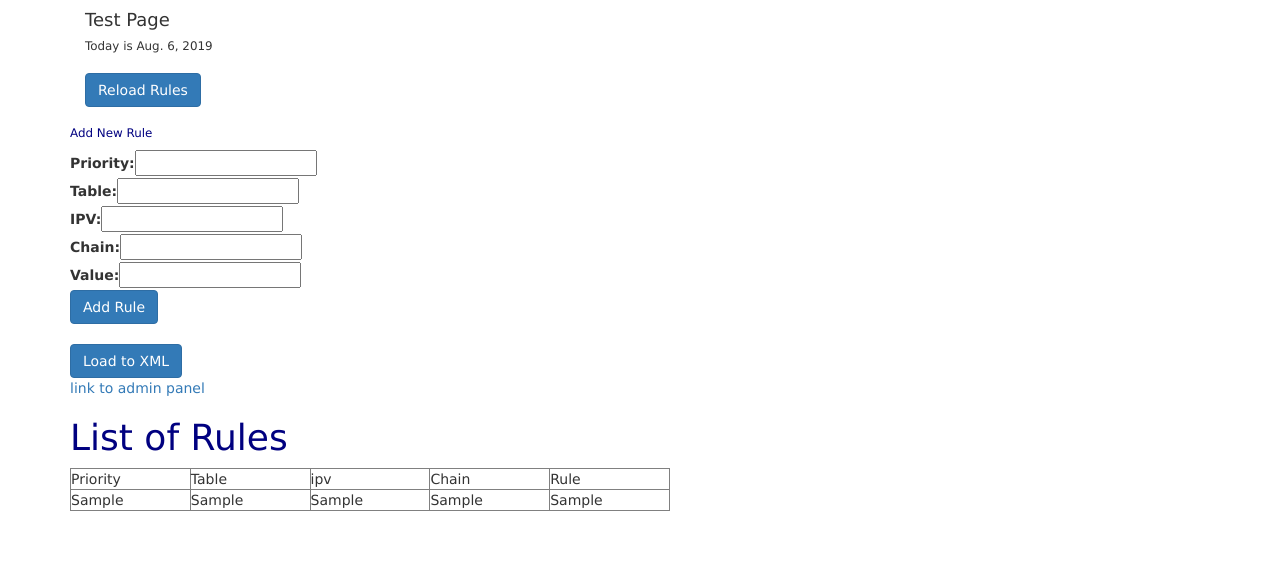
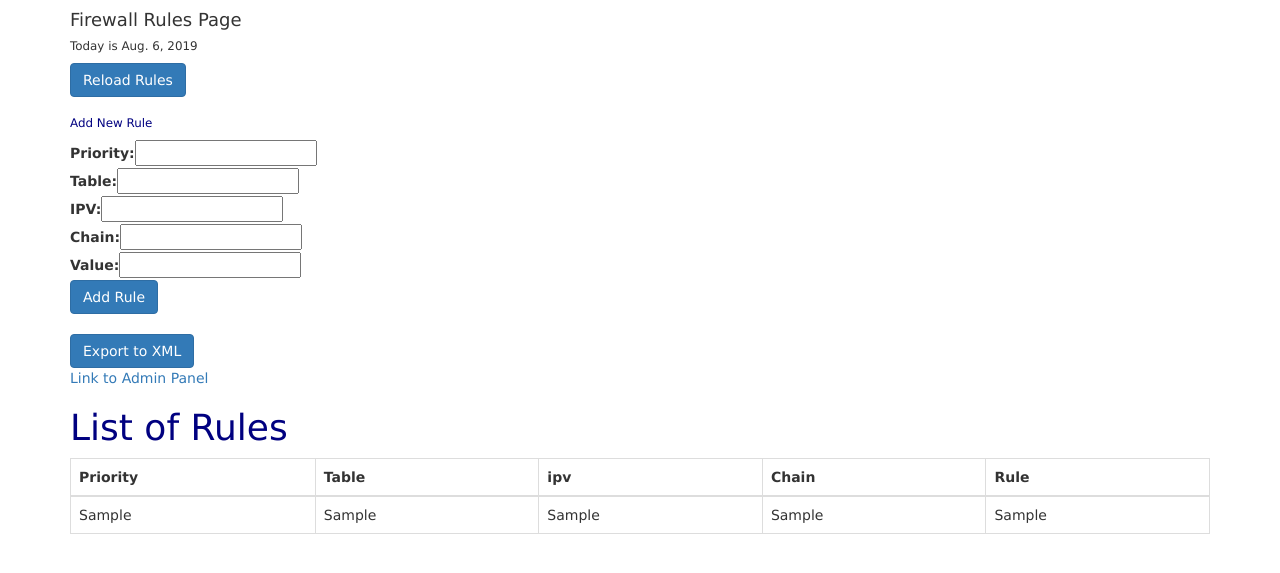
Before and after one commit to nakrifati/tryproj, a Django app: page /landing/ in a window 1280 px wide. Shown: the top 573 px of the page. Run offline with Django 3.2, Linux system fonts and the light colour scheme; tables that the repository leaves empty hold one stand-in row (values such as "Sample post"); some libraries are stand-ins or nearby versions.

Commit message:
Fixed html on landing page

```diff
--- a/templates/index.html
+++ b/templates/index.html
@@ -18,9 +18,9 @@
 <div class="container">
 <h1>index</h1>
 
-<a href="{% url 'admin:index' %}">link to admin panel</a>
+<a href="{% url 'admin:index' %}">Link to Admin Panel</a>
 <p></p>
-<a href="{% url 'landing' %}">link to landing panel</a>
+<a href="{% url 'landing' %}">Link Landing Panel</a>
 </div>
 <script src="https://code.jquery.com/jquery-2.1.4.min.js"></script>
 </body>
--- a/templates/landing/landing.html
+++ b/templates/landing/landing.html
@@ -20,19 +20,16 @@
 <body id="page-top">
 
 <div class="container">
-    <div class="container">
         <div class="row">
             <div class="col-lg-4 offset-lg-4">
-                <h1 class="h4 text-gray-900 mb-4">Test Page</h1>
+                <h1 class="h4 text-gray-900 mb-4">Firewall Rules Page</h1>
                 <h4 class="small font-weight-bold">Today is {{ today }}</h4>
             </div>
         </div>
-<p class="row"></p>
+
 <form action='{% url 'action_url' %}' method='POST'>{% csrf_token %}
     <button type='submit' class="btn btn-primary">Reload Rules</button>
 </form>
-
-    </div>
 
 
 <div>
@@ -47,28 +44,34 @@
                 <button type="submit" class="btn btn-primary">Add Rule</button>
             </form>
     </p>
-</div><p></p>
+</div>
+
 <p class="row"></p>
 
 <form action='{% url 'export_to_xml' %}' method='POST'>{% csrf_token %}
-<button type='submit' class="btn btn-primary">Load to XML</button>
+    <button type='submit' class="btn btn-primary">Export to XML</button>
 </form>
 
     <div class="border">
-<a href="{% url 'admin:index' %}">link to admin panel</a>
-<p class="row"></p></div>
+        <a href="{% url 'admin:index' %}">Link to Admin Panel</a>
+        <p class="row"></p>
+    </div>
+
 <h1>List of Rules</h1>
 
-<table border="1" width="600">
+<table class="table table-bordered">
+
+    <thead>
         <tr>
-<td>Priority</td>
-<td>Table</td>
-<td>ipv</td>
-<td>Chain</td>
-<td>Rule</td>
+            <th scope="col">Priority</th>
+            <th scope="col">Table</th>
+            <th scope="col">ipv</th>
+            <th scope="col">Chain</th>
+            <th scope="col">Rule</th>
         </tr>
-
+    </thead>
 {% for rule in allrules %}
+    <tbody>
 <tr>
     <td>{{ rule.priority }}</td>
     <td>{{ rule.table }}</td>
@@ -76,13 +79,12 @@
     <td>{{ rule.chain }}</td>
     <td>{{ rule.rule_value }}</td>
 </tr>
+    </tbody>
 {% endfor %}
 </table>
 
 </div>
 
-<p class="row">{{ ar.0 }}</p>
-
 <script src="https://code.jquery.com/jquery-2.1.4.min.js"></script>
 
 </body>
```
Lines whose indentation alone changed are shown as unchanged.
